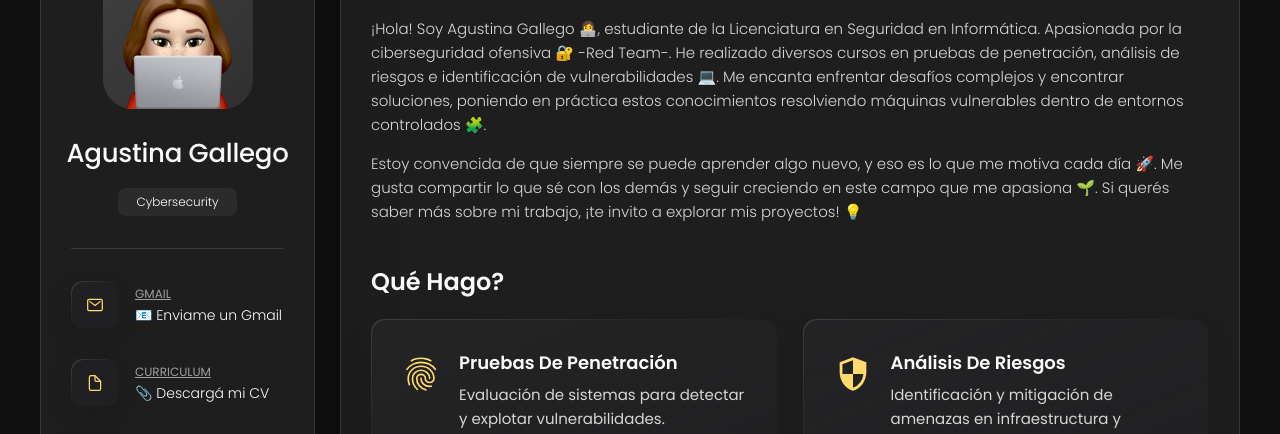
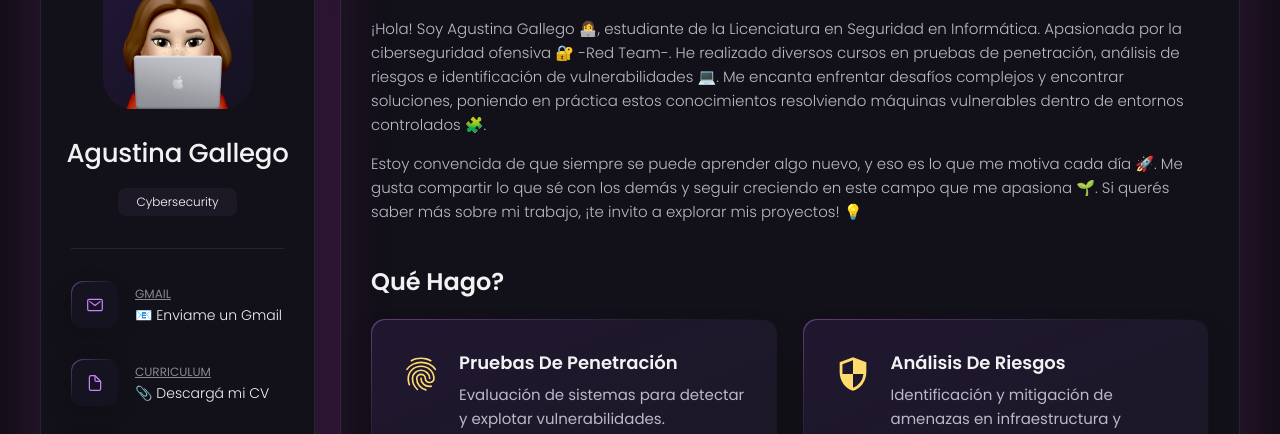
Before and after one commit to Agusggallego/Agusggallego.github.io, a plain HTML site: page index.html in a window 1280 px wide. Shown: the part 162-596 px from the top of the page. Drawn offline with nearby package versions, Linux system fonts and the light colour scheme.

Commit message:
Update style.css

```diff
--- a/assets/css/style.css
+++ b/assets/css/style.css
@@ -7,21 +7,122 @@
  * copyright 2022 @codewithsadee
  */
 
+ :root {
+
+  /**
+   * colors
+   */
+
+  /* gradient */
+
+  --bg-gradient-onyx: linear-gradient(
+    to bottom right,
+    hsl(260, 40%, 15%) 3%,
+    hsl(250, 30%, 10%) 97%
+  );
+  --bg-gradient-jet: linear-gradient(
+    to bottom right,
+    hsla(265, 60%, 20%, 0.25) 0%,
+    hsla(270, 20%, 10%, 0) 100%
+  ), hsl(250, 20%, 12%);
+  --bg-gradient-yellow-1: linear-gradient(
+    to bottom right,
+    hsl(300, 100%, 72%) 0%,
+    hsla(280, 100%, 65%, 0) 50%
+  );
+  --bg-gradient-yellow-2: linear-gradient(
+    135deg,
+    hsla(295, 100%, 70%, 0.2) 0%,
+    hsla(295, 100%, 70%, 0) 59.86%
+  ), hsl(250, 20%, 12%);
+  --border-gradient-onyx: linear-gradient(
+    to bottom right,
+    hsl(280, 30%, 35%) 0%,
+    hsla(280, 30%, 35%, 0) 50%
+  );
+  --text-gradient-yellow: linear-gradient(
+    to right,
+    hsl(305, 100%, 75%),
+    hsl(275, 100%, 70%)
+  );
+
+  /* solid */
+
+  --jet: hsl(260, 20%, 17%);
+  --onyx: hsl(260, 20%, 12%);
+  --eerie-black-1: hsl(250, 25%, 10%);
+  --eerie-black-2: hsl(250, 20%, 8%);
+  --smoky-black: hsl(250, 15%, 6%);
+  --white-1: hsl(0, 0%, 100%);
+  --white-2: hsl(0, 0%, 95%);
+  --orange-yellow-crayola: hsl(275, 100%, 75%);
+  --vegas-gold: hsl(300, 100%, 70%);
+  --light-gray: hsl(250, 10%, 75%);
+  --light-gray-70: hsla(250, 10%, 75%, 0.7);
+  --bittersweet-shimmer: hsl(320, 100%, 68%);
+
+  /**
+   * typography
+   */
+
+  /* font-family */
+  --ff-poppins: 'Poppins', sans-serif;
+
+  /* font-size */
+  --fs-1: 24px;
+  --fs-2: 18px;
+  --fs-3: 17px;
+  --fs-4: 16px;
+  --fs-5: 15px;
+  --fs-6: 14px;
+  --fs-7: 13px;
+  --fs-8: 11px;
+
+  /* font-weight */
+  --fw-300: 300;
+  --fw-400: 400;
+  --fw-500: 500;
+  --fw-600: 600;
+
+  /**
+   * shadow
+   */
+
+  --shadow-1: -4px 8px 24px hsla(305, 100%, 75%, 0.15);
+  --shadow-2: 0 16px 30px hsla(275, 100%, 70%, 0.15);
+  --shadow-3: 0 16px 40px hsla(260, 80%, 60%, 0.2);
+  --shadow-4: 0 25px 50px hsla(300, 80%, 60%, 0.15);
+  --shadow-5: 0 24px 80px hsla(290, 100%, 65%, 0.2);
+
+  /**
+   * transition
+   */
+
+  --transition-1: 0.25s ease;
+  --transition-2: 0.5s ease-in-out;
+
+}
+
+
+
+
+
+
 
 
 
 
 /*-----------------------------------*\
-  #CUSTOM PROPERTY
+  #CUSTOM PROPERTY ORIGUNALLL
 \*-----------------------------------*/
+  /**
 
 :root {
 
-  /**
-   * colors
-   */
-
-  /* gradient */
+* colors
+
+
+   gradient
 
   --bg-gradient-onyx: linear-gradient(
     to bottom right,
@@ -54,7 +155,7 @@
     hsl(35, 100%, 68%)
   );
 
-  /* solid */
+   solid
 
   --jet: hsl(0, 0%, 22%);
   --onyx: hsl(240, 1%, 17%);
@@ -69,14 +170,13 @@
   --light-gray-70: hsla(0, 0%, 84%, 0.7);
   --bittersweet-shimmer: hsl(0, 43%, 51%);
 
-  /**
-   * typography
-   */
-
-  /* font-family */
+   typography
+
+
+   font-family
   --ff-poppins: 'Poppins', sans-serif;
 
-  /* font-size */
+   font-size
   --fs-1: 24px;
   --fs-2: 18px;
   --fs-3: 17px;
@@ -86,15 +186,14 @@
   --fs-7: 13px;
   --fs-8: 11px;
 
-  /* font-weight */
+   font-weight
   --fw-300: 300;
   --fw-400: 400;
   --fw-500: 500;
   --fw-600: 600;
 
-  /**
-   * shadow
-   */
+   shadow
+
 
   --shadow-1: -4px 8px 24px hsla(0, 0%, 0%, 0.25);
   --shadow-2: 0 16px 30px hsla(0, 0%, 0%, 0.25);
@@ -102,16 +201,15 @@
   --shadow-4: 0 25px 50px hsla(0, 0%, 0%, 0.15);
   --shadow-5: 0 24px 80px hsla(0, 0%, 0%, 0.25);
 
-  /**
-   * transition
-   */
+   transition
+
 
   --transition-1: 0.25s ease;
   --transition-2: 0.5s ease-in-out;
 
 }
 
-
+*/
 
 
 
```
